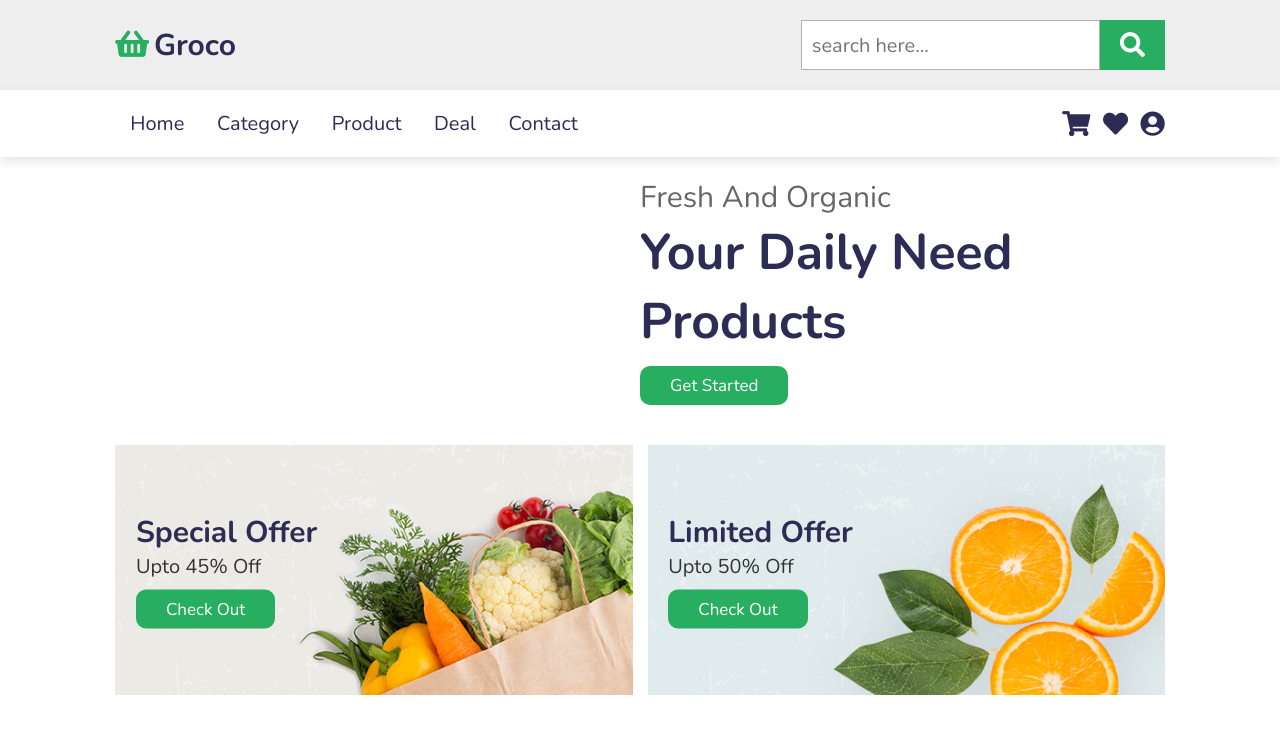
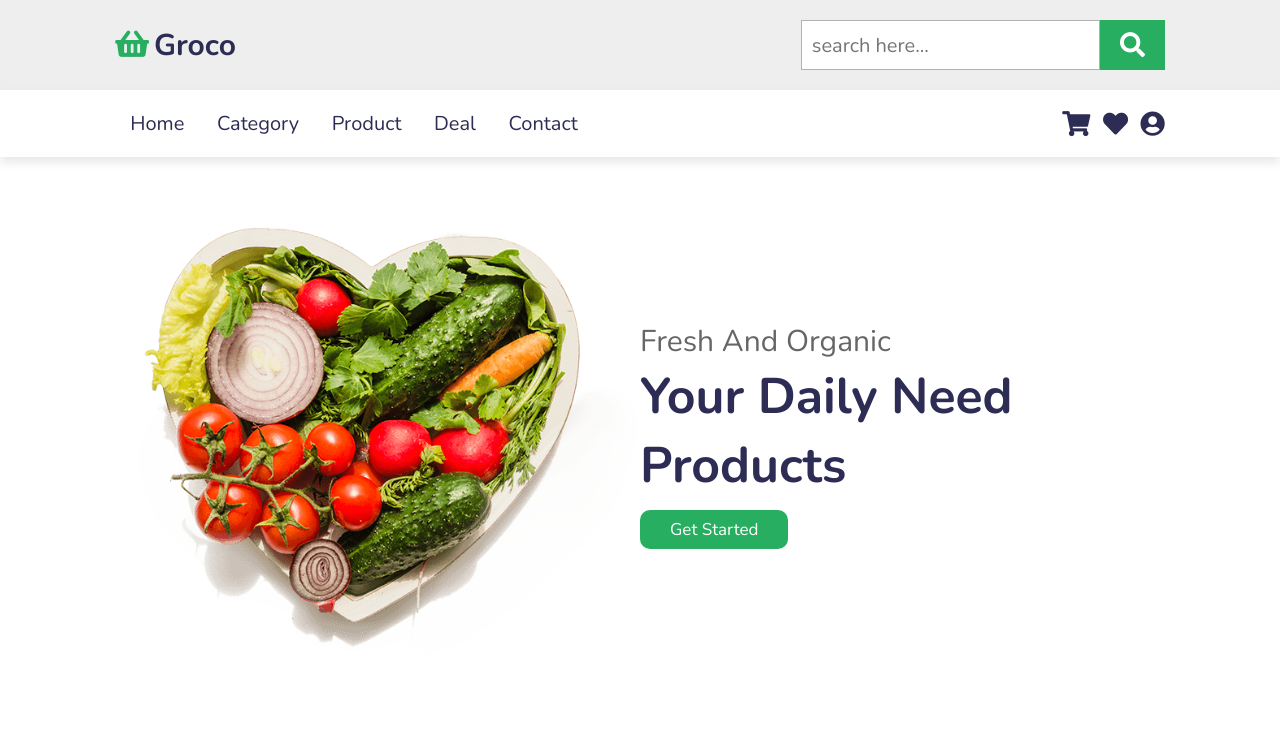
Before and after one commit to Abhishekkapoor800/Abhishekkapoor800.github.io, a plain HTML site: page index.html in a window 1280 px wide. Shown: the top 729 px of the page. Drawn offline with nearby package versions, Linux system fonts and the light colour scheme; files whose address does not match are found by name.

Commit message:
Update index.html

```diff
--- a/index.html
+++ b/index.html
@@ -58,7 +58,7 @@
     <section class="home" id="home">
 
         <div class="image">
-            <img src="images/home-img.png" alt="">
+            <img src="home-img.png" alt="">
         </div>
 
         <div class="content">
```
